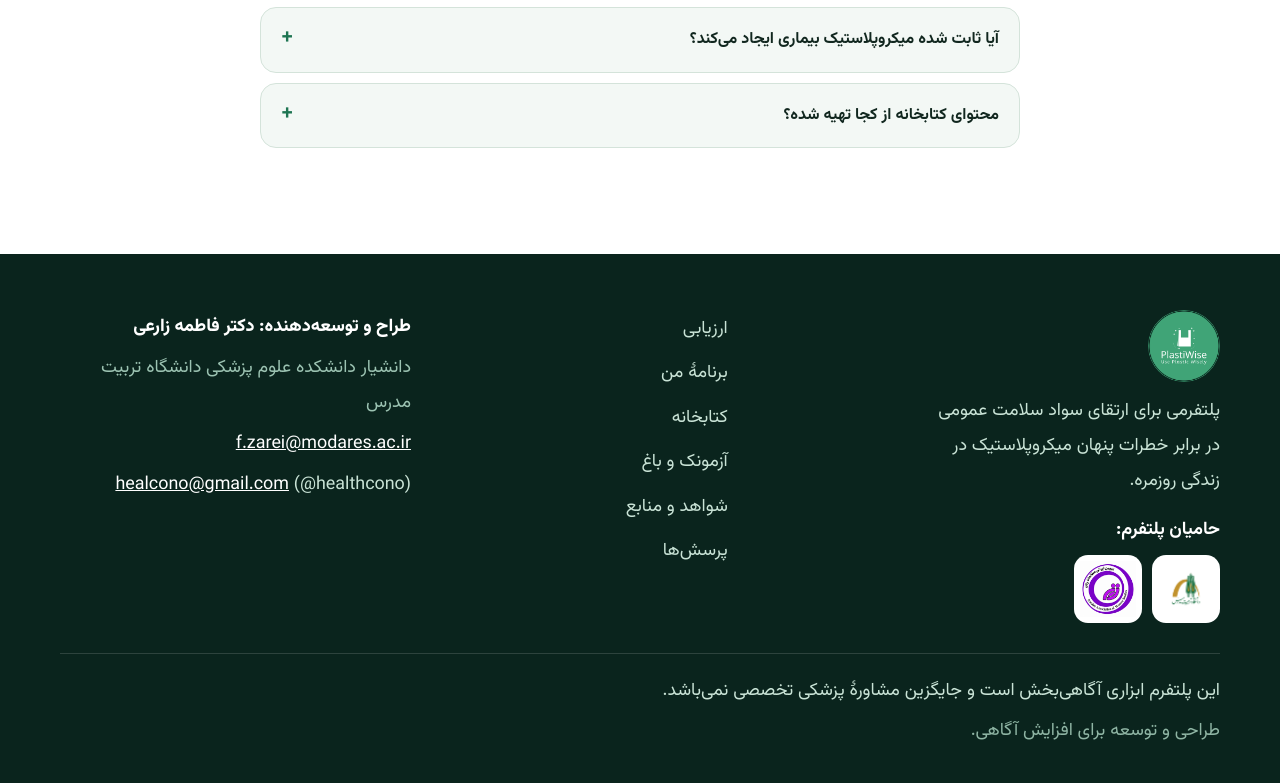
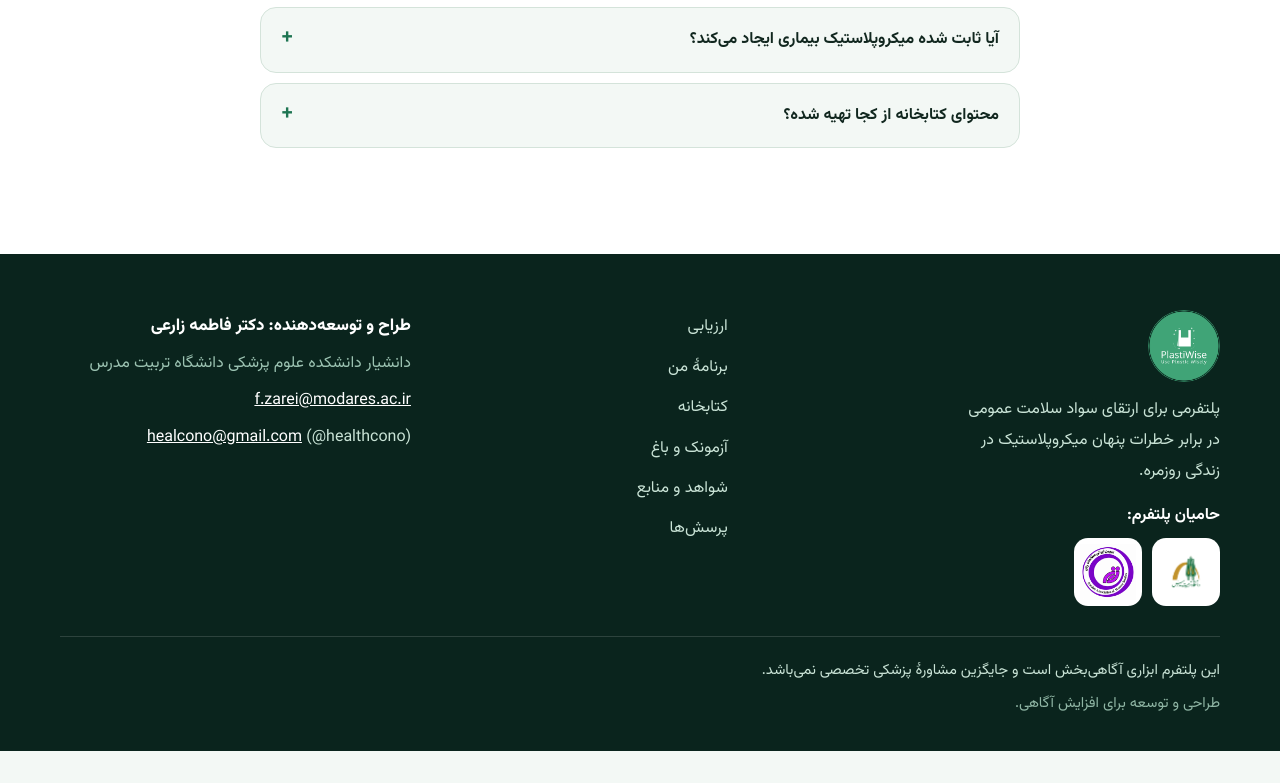
Before and after one commit to Healcono/plastino, a plain HTML site: page index.html in a window 1280 px wide. Shown: the part 9265-10048 px from the top of the page. After the commit the page ends 10016 px from the top, so only its background shows below. Drawn offline with Linux system fonts and the light colour scheme; files that its build step writes are made by us from their sources; files whose address does not match are found by name.

Commit message:
Update index.html

```diff
--- a/index.html
+++ b/index.html
@@ -13,15 +13,6 @@
 <link rel="preload" href="assets/fonts/Vazirmatn-FD-Regular.woff2" as="font" type="font/woff2" crossorigin>
 <link rel="preload" href="assets/fonts/Vazirmatn-FD-Bold.woff2" as="font" type="font/woff2" crossorigin>
 <link rel="stylesheet" href="css/style.css">
-<style>
-  .site-footer { font-size:1.12rem; }
-  .footer-brand p,
-  .footer-nav a,
-  .footer-contact p,
-  .footer-bottom p { font-size:1.12rem; }
-  .footer-sponsor-label { font-size:1.12rem; }
-  .footer-bottom { font-size:1.12rem; }
-</style>
 </head>
 <body>
 
```
